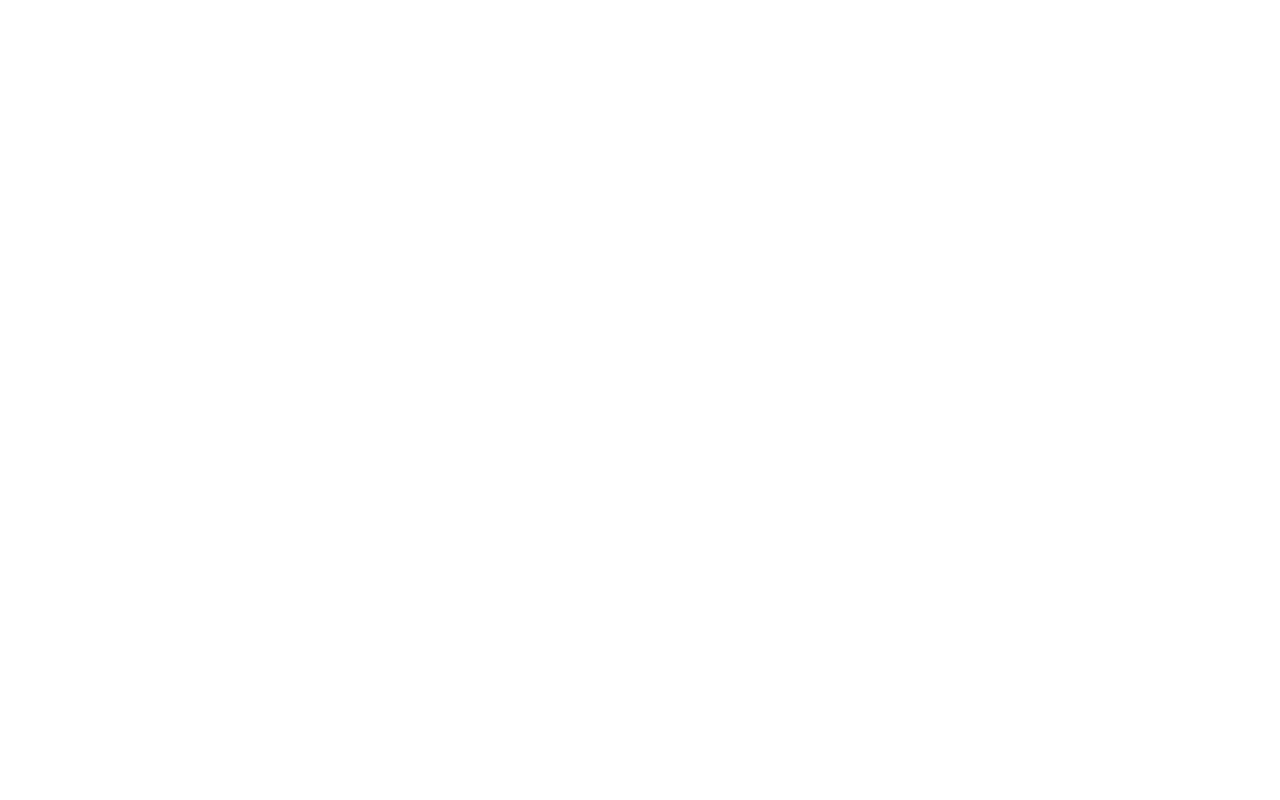
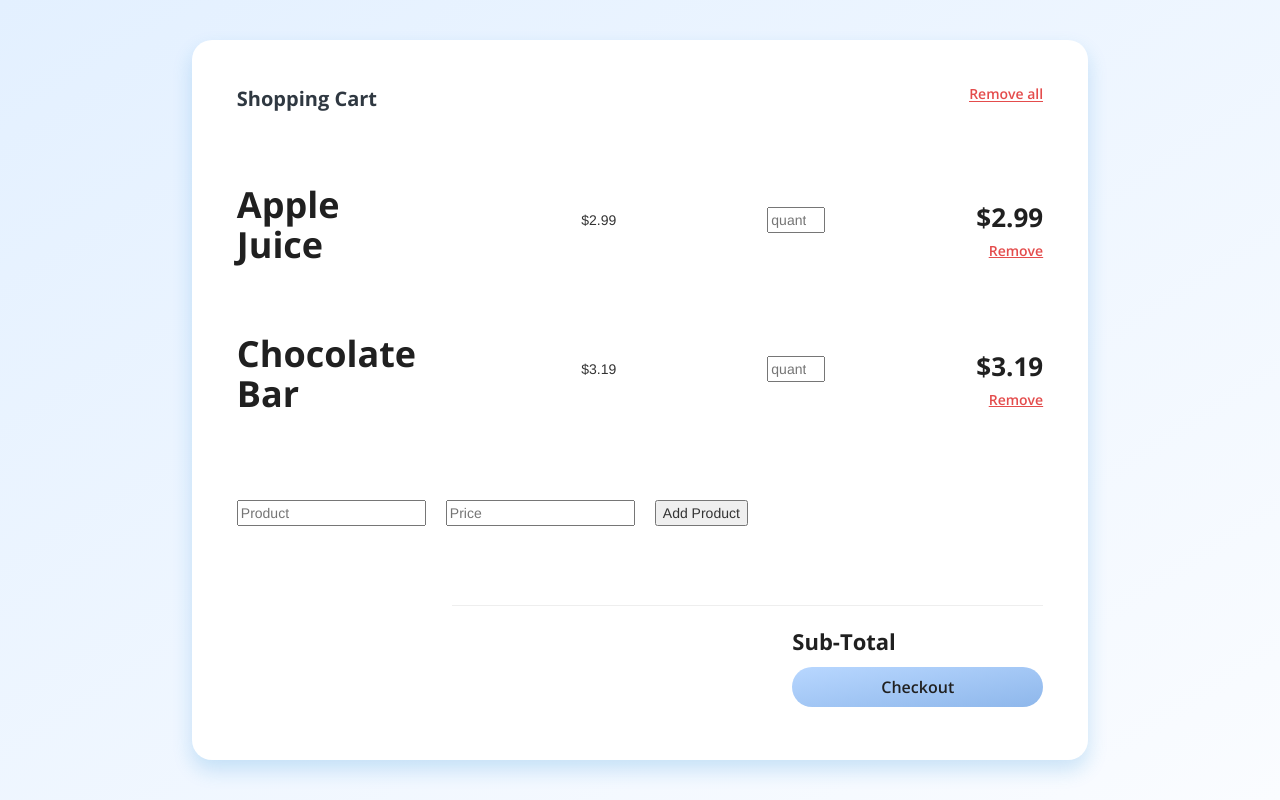
Before and after one commit to STE3ZY/Simple-Shopping-Cart, a plain HTML site: page index.html in a window 1280 px wide. Drawn offline with nearby package versions, Linux system fonts and the light colour scheme.

Commit message:
first html and css setup

```diff
--- a/css/custom.css
+++ b/css/custom.css
@@ -0,0 +1,143 @@
+
+
+body{
+	margin: 0;
+	padding: 0;
+	background: linear-gradient(to bottom right, #E3F0FF, #FAFCFF);
+	height: 100vh;
+	display: flex;
+	justify-content: center;
+	align-items: center;
+}
+
+.CartContainer{
+	width: 70%;
+	height: 90%;
+	background-color: #ffffff;
+    border-radius: 20px;
+    box-shadow: 0px 10px 20px #1687d933;
+}
+
+.Header{
+	margin: auto;
+	width: 90%;
+	height: 15%;
+	display: flex;
+	justify-content: space-between;
+	align-items: center;
+}
+
+.Heading{
+	font-size: 20px;
+	font-family: 'Open Sans';
+	font-weight: 700;
+	color: #2F3841;
+}
+
+.Action{
+	font-size: 14px;
+	font-family: 'Open Sans';
+	font-weight: 600;
+	color: #E44C4C;
+	cursor: pointer;
+	border-bottom: 1px solid #E44C4C;
+}
+
+.Cart-Items  {
+	margin: auto;
+	width: 90%;
+	height: 20%;
+	display: flex;
+	justify-content: space-between;
+	align-items: center;
+}
+
+.about{
+	width: 24%;
+}
+.title{
+
+	/* font-size: 32px; */
+	font-family: 'Open Sans';
+	font-weight: 800;
+	color: #202020;
+}
+
+
+
+.prices{
+	text-align: right;
+}
+.amount{
+	padding-top: 20px;
+	font-size: 26px;
+	font-family: 'Open Sans';
+	font-weight: 800;
+	color: #202020;
+}
+.remove{
+	padding-top: 5px;
+	font-size: 14px;
+	font-family: 'Open Sans';
+	font-weight: 600;
+	color: #E44C4C;
+	cursor: pointer;
+}
+
+.pad{
+	margin-top: 5px;
+}
+
+#addProductForm {
+  margin: auto;
+	width: 90%;
+	height: 20%;
+	display: flex;
+	justify-content: start;
+	align-items: center;
+}
+
+#addProductForm input{
+  margin-right: 20px;
+}
+
+hr{
+	width: 66%;
+	float: right;
+	margin-right: 5%;
+}
+.checkout{
+	float: right;
+	margin-right: 5%;
+	width: 28%;
+}
+.total{
+	width: 100%;
+	display: flex;
+	justify-content: space-between;
+}
+.Subtotal{
+	font-size: 22px;
+	font-family: 'Open Sans';
+	font-weight: 700;
+	color: #202020;
+}
+.total-amount{
+	font-size: 36px;
+	font-family: 'Open Sans';
+	font-weight: 900;
+	color: #202020;
+}
+.button{
+	margin-top: 10px;
+	width: 100%;
+	height: 40px;
+	border: none;
+	background: linear-gradient(to bottom right, #B8D7FF, #8EB7EB);
+	border-radius: 20px;
+	cursor: pointer;
+	font-size: 16px;
+	font-family: 'Open Sans';
+	font-weight: 600;
+	color: #202020;
+}
--- a/index.html
+++ b/index.html
@@ -13,8 +13,64 @@
 
     <link href="css/bootstrap.min.css" rel="stylesheet">
     <link href="css/custom.css" rel="stylesheet">
+    <link href="https://fonts.googleapis.com/css?family=Open+Sans:300,400,600,700,900" rel="stylesheet">
   </head>
   <body>
+    <div class="CartContainer">
+      <div class="Header">
+        <h3 class="Heading">Shopping Cart</h3>
+        <h5 class="Action">Remove all</h5>
+      </div>
 
+      <div class="Cart-Items">
+          <div class="about">
+            <h1 class="title">Apple Juice</h1>
+          </div>
+          <div class="price">
+            <div class="default-price">$2.99</div>
+          </div>
+          <div class="quantity">
+            <input type="number" name="quantity" min="1" max="10" placeholder="quantity">
+          </div>
+          <div class="prices">
+            <div class="amount">$2.99</div>
+            <div class="remove"><u>Remove</u></div>
+          </div>
+      </div>
+
+      <div class="Cart-Items pad">
+          <div class="about">
+            <h1 class="title">Chocolate Bar</h1>
+          </div>
+          <div class="price">
+            <div class="default-price">$3.19</div>
+          </div>
+          <div class="quantity">
+            <input type="number" name="quantity" min="1" max="10" placeholder="quantity">
+          </div>
+          <div class="prices">
+            <div class="amount">$3.19</div>
+            <div class="remove"><u>Remove</u></div>
+          </div>
+      </div>
+      <form id="addProductForm">
+        <!-- <label for="productName">Product:</label> -->
+        <input type="text" id="productName" placeholder="Product" name="productName" required>
+
+
+        <input type="number" id="productPrice" placeholder="Price" name="productPrice" step="0.01" min="0" required>
+
+        <input type="submit" value="Add Product">
+      </form>
+    <hr>
+    <div class="checkout">
+    <div class="total">
+      <div>
+        <div class="Subtotal">Sub-Total</div>
+      </div>
+      <div class="total-amount"></div>
+    </div>
+    <button class="button">Checkout</button></div>
+ </div>
   </body>
 </html>
```
